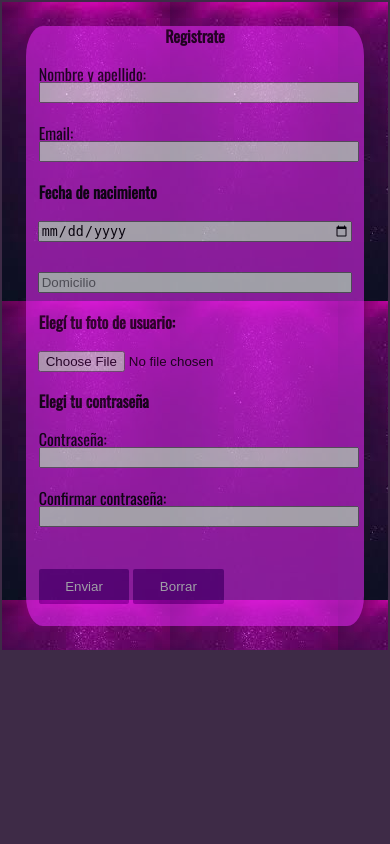
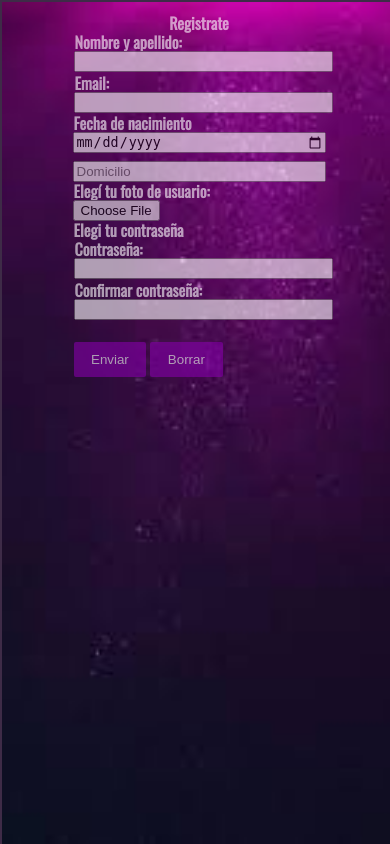
Before and after one commit to ivanalexisc/sitioweb-mvc, a Node server app: page /users/register in a window 390 px wide. Run offline with Node 20, Linux system fonts and the light colour scheme.

Commit message:
acomode el responsive del register faltaria retocar un poco en desktop

```diff
--- a/public/stylesheets/register.css
+++ b/public/stylesheets/register.css
@@ -2,33 +2,48 @@
 
 .register__content {
     background-image: url(../images/fondo.jpg);
+    background-repeat: no-repeat;
+    background-attachment: fixed;
+    background-size: cover;
+    display: flex;
+    width: 100vw;
+
+
 }
 
 
 /*-------------------MAIN---------------*/
-.main_register{
+.register__content .main_register{
 
-    border-radius: 5%;
-    padding: 6%;
     justify-content: center;
     opacity: 0.6;
+
+}
+.register__content .main_register .form__register {
+    width: 100vw;
+
+    margin-top: 10px;
 }
 .form__register{
-    background-color: #d927e9;
-    border-radius: 5%;
+
+
     margin: auto;
     display: grid;
     justify-content: center;
-    gap: 20px;
+
 }
 .form__register h1{
     text-align: center;
+    color: white;
 }
-h4{
-    border-top: #1b1b1b solid 4px;
-    padding: 2% 0%;
-    margin: 4% 0% 0% 0%;
+.form__register h4{
+
+    color: white;
 }
+#foto_usuario{
+color:transparent;
+}
+
 .completar{
     width: 100%;
 }
@@ -56,17 +71,11 @@ h4{
 
 @media (min-width: 768px){
     .form__register{
-        padding: 4%;
-        margin-top: 4%;
+
         width: 50%;
     }
     .buttons_register button {
-        width: 48%;}
+        width: 48%;
+    }
 }
 @media (min-width: 1024px){
-    .form__register{
-        padding: 4%;
-        margin-top: 4%;
-        width: 30%;
-    }
-}
--- a/src/views/productDetail.ejs
+++ b/src/views/productDetail.ejs
@@ -3,6 +3,7 @@
     <%- include('partials/head'); %>
 <body>
     <%- include('partials/header'); %>
+
     <section class="product__detail">
         <div><h2>Detalle del producto</h2></div>
 
--- a/src/views/register.ejs
+++ b/src/views/register.ejs
@@ -2,21 +2,21 @@
 <html lang="en">
     <%- include('partials/head'); %>
 <body>
-    <div class="register__content">
+    <div class="register__content fixed-fullscreen">
     <main class="main_register">
 
         <form action="" class="form__register">
             <h1>Registrate</h1>
-            <label>Nombre y apellido: <input class="completar" type="text" name="nombreYa"></label>
-            <label>Email:<input class="completar" type="email" name="email" ></label>
+            <label><h4>Nombre y apellido:</h4> <input class="completar" type="text" name="nombreYa"></label>
+            <label><h4>Email:</h4><input class="completar" type="email" name="email" ></label>
             <h4>Fecha de nacimiento</h4>
             <input id="date" type="date">
             <input type="text" name="domicilio" placeholder="Domicilio">
             <h4>Elegí tu foto de usuario:</h4>
-            <input type="file" name="foto usuario " accept=".pdf,.jpg,.png">
+            <input type="file" name="foto usuario " id="foto_usuario" accept=".pdf,.jpg,.png">
             <h4>Elegi tu contraseña</h4>
-            <label>Contraseña:<input class="completar" type="password" name="pass"></label>
-            <label>Confirmar contraseña:<input class="completar" type="password" name="pass"></label>
+            <label><h4>Contraseña:</h4><input class="completar" type="password" name="pass"></label>
+            <label><h4>Confirmar contraseña:</h4><input class="completar" type="password" name="pass"></label>
             <div class="buttons_register">
             <button type="submit">Enviar</button>
             <button type="reset">Borrar</button>
```
